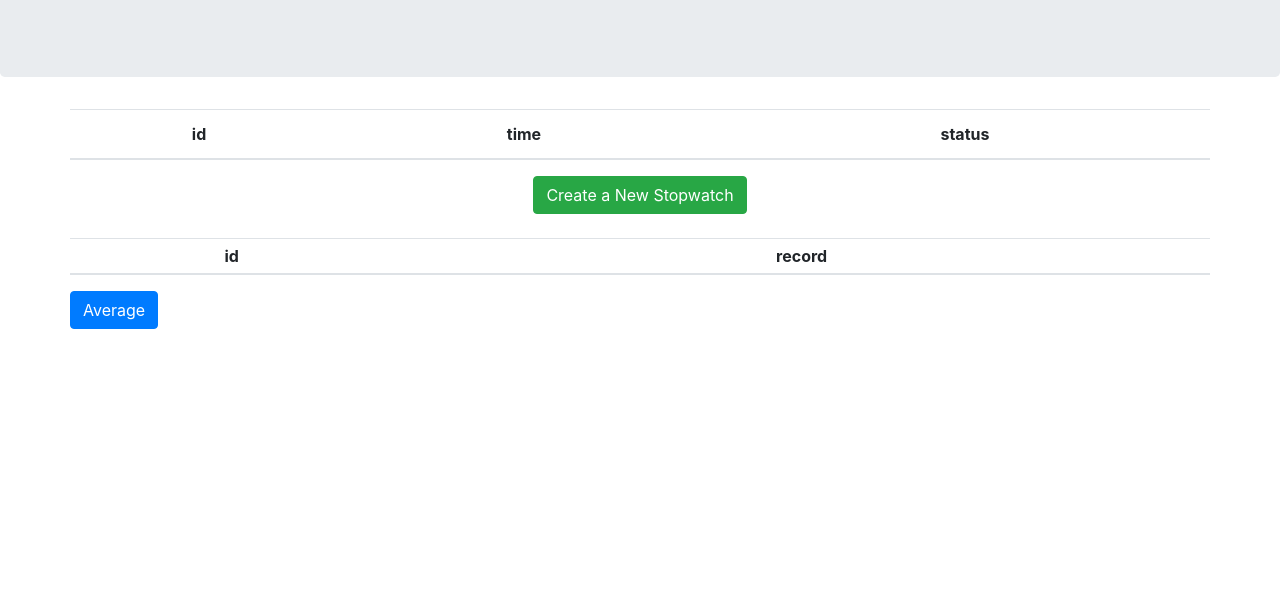
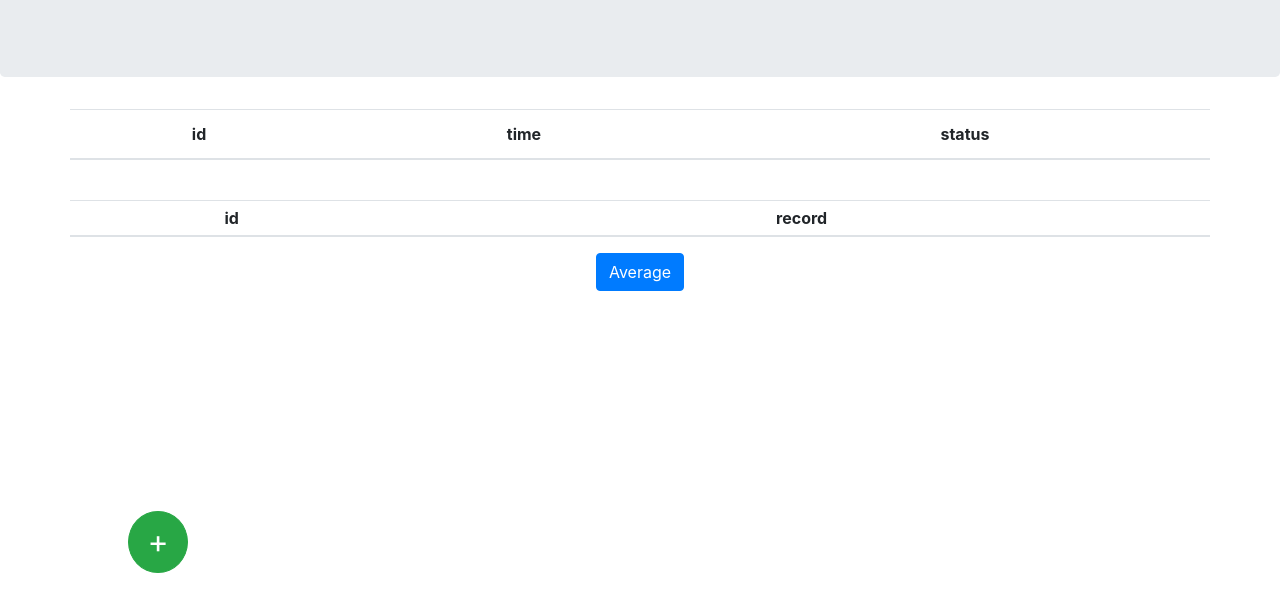
Before and after one commit to littlemoonstones/multistopwatch, a plain HTML site: page index.html in a window 1280 px wide. Shown: the part 147-758 px from the top of the page. Drawn offline with nearby package versions, Linux system fonts and the light colour scheme.

Commit message:
change Button

```diff
--- a/index.html
+++ b/index.html
@@ -1,5 +1,6 @@
 <!DOCTYPE html>
 <html lang="en">
+
 <head>
     <meta charset="UTF-8">
     <meta name="viewport" content="width=device-width, initial-scale=1.0">
@@ -13,7 +14,7 @@
 
     <title>Multiple Stopwatch</title>
 </head>
-<!--凌晨12:00會有Bug-->
+
 <body>
     <!--- <script src="js.js"></script> -->
     <div class="jumbotron text-center">
@@ -34,8 +35,8 @@
 
                 </tbody>
             </table>
-            <div class="col-md-12 col-lg-12">
-                <button type="button" class="btn btn-success btn-xs" id="add-clock">Create a New Stopwatch</button>
+            <div class="col-md-12 col-lg-12" id="addBtn">
+                <button type="button" class="btn btn-success btn-xs" id="add-clock">+</button>
             </div>
 
             <table class="table mt-4 table-sm">
@@ -49,10 +50,25 @@
 
                 </tbody>
             </table>
+
+        </div>
+        <div class="row justify-content-center">
             <button type="button" class="btn btn-primary" id="avg">Average</button>
         </div>
+
     </div>
 
 </body>
+<style>
+    #add-clock {
+        border-radius: 50%;
+        min-width: 60px;
+        min-height: 60px;
+        font-size: 2em;
+        position: fixed;
+        left: 10%;
+        bottom: 10%;
+    }
+</style>
 
 </html>
```
Lines whose indentation alone changed are shown as unchanged.
